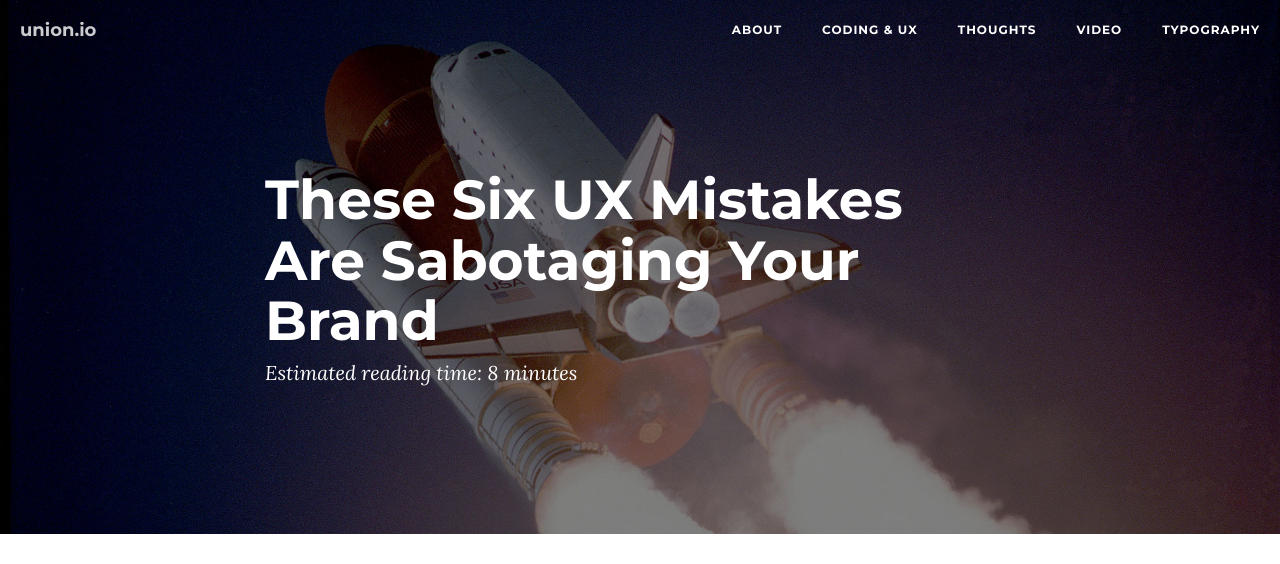
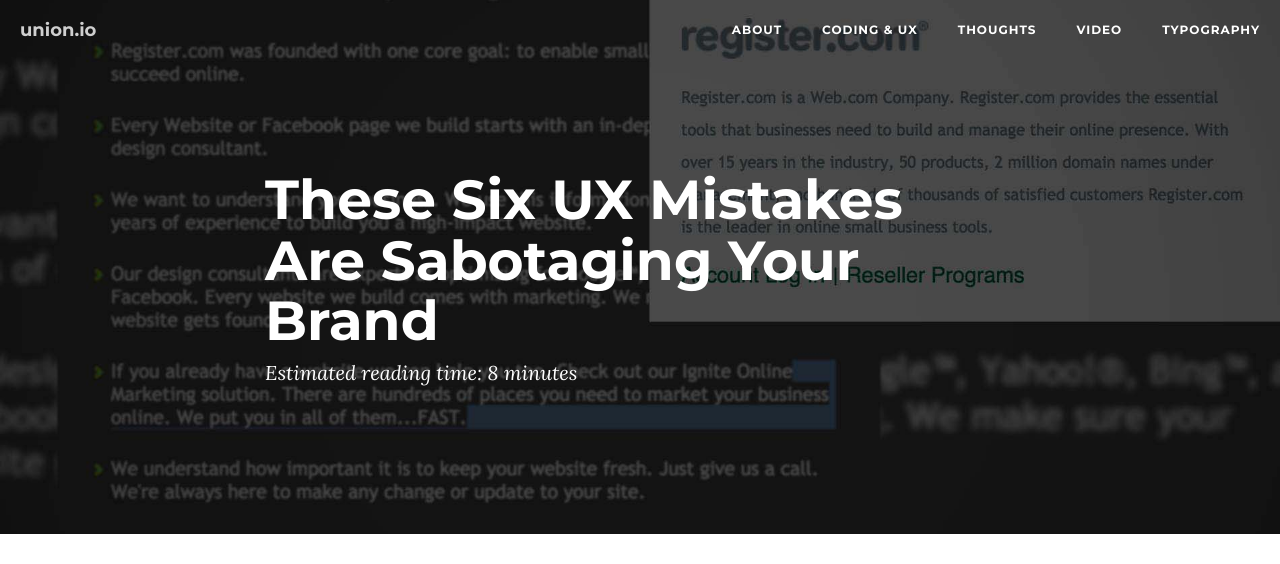
Before and after one commit to i-a-n/unionjkl, a Jekyll site: the page built from _posts/2015-12-17-avoid-these-ux-mistakes.markdown, in a window 1280 px wide. Shown: the top 564 px of the page. Built offline with Jekyll 4.4.1, drawn with Linux system fonts in a browser that asks for light colours; nearby versions of some CDN libraries; comment, search, counter and statistics services are not loaded; grey boxes are pictures that could not be loaded.

Commit message:
fixing image. jpeg, not photoshop, damnit

```diff
--- a/_posts/2015-12-17-avoid-these-ux-mistakes.markdown
+++ b/_posts/2015-12-17-avoid-these-ux-mistakes.markdown
@@ -2,7 +2,8 @@
 layout:     post
 title:      "These Six UX Mistakes Are Sabotaging Your Brand"
 date:       2015-12-17 12:00:00
-header-img: "img/post-bg-01.jpg"
+header-img: "img/post-bg-ux-mistakes-1.jpg"
+thumbnail-img:  "img/post-thumb-mistakes-1.jpg"
 published:  true
 category:   "Code"
 readtime:   "8 minutes"
@@ -43,7 +44,7 @@
 <p>If you see a product that describes itself as "premium", substitute that word with "basic". Because that's what it is.</p>
 
 <h2 class="section-heading">3. Hijacking basic user actions</h2>
-<img src="http://union.io/images/repo/20151217-02--7d0d2b.png" class="full">
+<img src="http://union.io/images/repo/20151218-02--1405f1.jpg" class="full">
 <span class="caption text-muted">This is what happened when I right-clicked in this textarea. If you aren't mad, you aren't human.</span>
 <p>Good lord, look at this nonsense. Hijacking a basic user action, like right-clicking or closing a tab, is a critical error in judgement. It conveys, loud and clear, that your user experience managers are grasping at straws, and think an immersive web experience means they must control everything you do. &ldquo;Let's transport the user to another dimension, where they live exclusively in our world-wide-webpage!&rdquo; is the implied calling card of a flailing, out-of-touch brand that implements tone-deaf mouse hijacking.</p>
 
```
